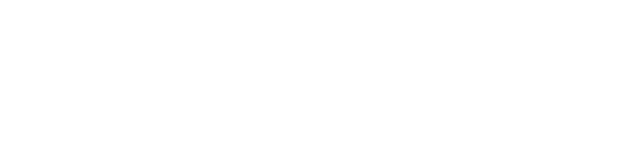
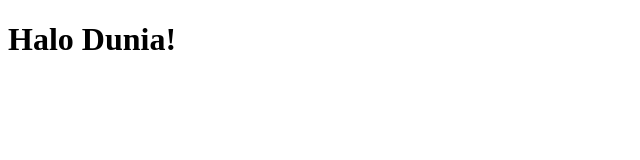
Before and after one commit to mhasaero/learning-1, a plain HTML site: page index.html in a window 1280 px wide. Shown: the whole page, without its empty margins (0-640 px from the left). Drawn offline with Linux system fonts and the light colour scheme.

Commit message:
feat: add halo dunia

```diff
--- a/index.html
+++ b/index.html
@@ -5,5 +5,7 @@
     <meta name="viewport" content="width=device-width, initial-scale=1.0" />
     <title>Document</title>
   </head>
-  <body></body>
+  <body>
+    <h1>Halo Dunia!</h1>
+  </body>
 </html>
```
